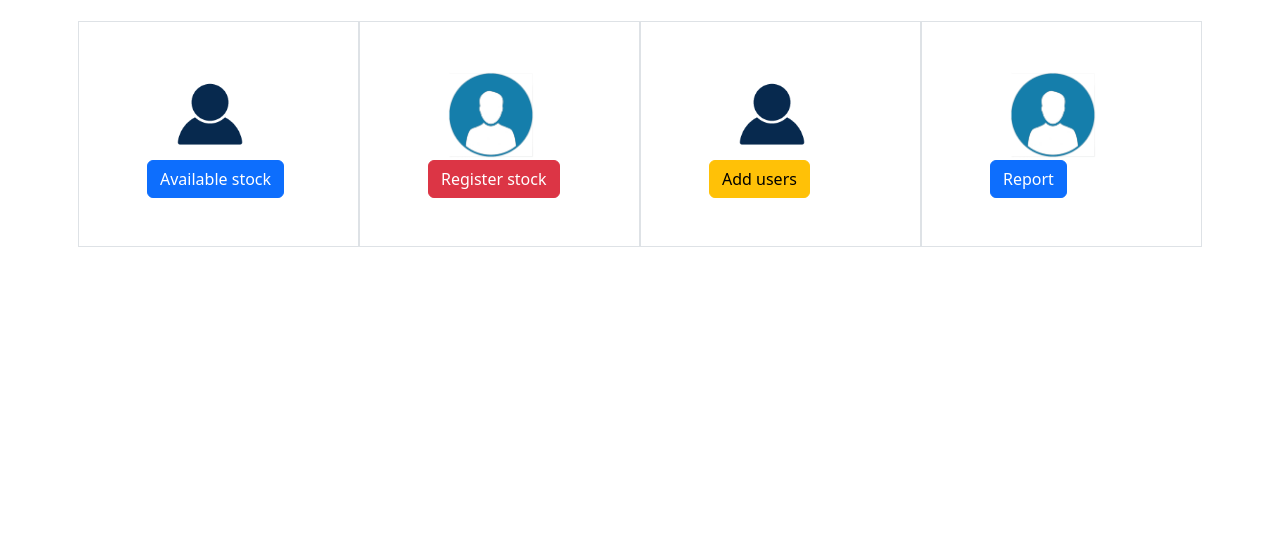
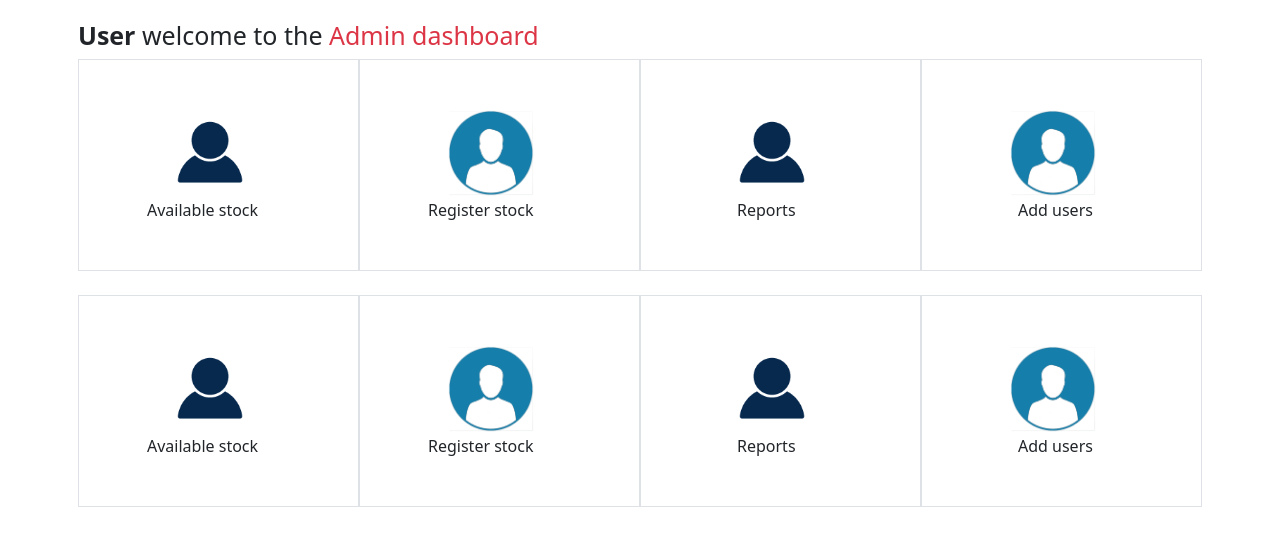
Before and after one commit to ampaignitious/liteShopper, a PHP site: page /dashboard.php in a window 1280 px wide. Shown: the part 56-602 px from the top of the page. Run offline with PHP 8.4, Linux system fonts and the light colour scheme.

Commit message:
added new pages

```diff
--- a/dashboard.php
+++ b/dashboard.php
@@ -2,25 +2,69 @@
 include('mynav.php');
 ?>
 <div style="padding-top:45px;">
-
 </div>
 <div class="container p-2 m-auto ">
-    <div class="row pr-3 pt-4 m-auto" >
+<p style="margin-top:20px; margin-bottom:-20px; font-size:25px;"><b>User</b> welcome to the <span class="text-danger">Admin dashboard</span></p>
+<!-- first row -->
+<div class="row pr-3 pt-4 m-auto" >
         <!-- the dashboard section -->
         <?php
         $i=0;
-        $items = array("Available stock","Register stock","Add users","Report");
-        $colors=array("primary","danger","warning","primary");
+        $items = array("Available stock","Register stock","Reports","Add users");
+        $links=array("stock.php","reports.php","users.php");
         $imgs=array("user1.png","user2.png","user1.png","user2.png");
         while($i<4):
         ?>
         <!-- section -->
         <div class="col-md-3 p-5 border">
-            <img src="<?php echo $imgs[$i]?>" class="img-responsive" width="70%" alt=""  style="padding-left:38px;">
+        <a href="dashboard1.php?msg=<?php echo $items[$i]?>"><img src="<?php echo $imgs[$i]?>" class="img-responsive" width="70%" alt=""  style="padding-left:38px;"></a>
         <br>
         <span class="d-md-none d-md-block"style="padding-left:30px;">Available stock</span>
-        <div  class="d-none d-sm-block " style="margin-left:20px">
-        <button class ="btn btn-<?php echo $colors[$i]?>"><span><?php echo $items[$i]?></span></button>
+        <div  class="d-none d-sm-block " style="margin-left:20px ">
+        <?php if($i==2){?>
+            <span style="padding-left:28px;"><?php echo $items[$i]?></span>
+        <?php
+        }
+        elseif($i==3){?>
+        <span style="padding-left:28px;"><?php echo $items[$i]?></span>
+        <?php }else{?>
+        <span><?php echo $items[$i]?></span>
+        <?php }?>
+        </div>
+        </div>
+        <!-- endsection -->
+       <?php
+       $i=$i+1;
+       endwhile
+       ?>
+       <!-- the dashboard section -->
+    </div>
+<!-- end of first row -->
+<!--second row -->
+<div class="row pr-3 pt-4 m-auto" >
+        <!-- the dashboard section -->
+        <?php
+        $i=0;
+        $items = array("Available stock","Register stock","Reports","Add users");
+        $links=array("stock.php","reports.php","users.php");
+        $imgs=array("user1.png","user2.png","user1.png","user2.png");
+        while($i<4):
+        ?>
+        <!-- section -->
+        <div class="col-md-3 p-5 border">
+        <a href="dashboard.php?msg=<?php echo $items[$i]?>"><img src="<?php echo $imgs[$i]?>" class="img-responsive" width="70%" alt=""  style="padding-left:38px;"></a>
+        <br>
+        <span class="d-md-none d-md-block"style="padding-left:30px;">Available stock</span>
+        <div  class="d-none d-sm-block " style="margin-left:20px ">
+        <?php if($i==2){?>
+            <span style="padding-left:28px;"><?php echo $items[$i]?></span>
+        <?php
+        }
+        elseif($i==3){?>
+        <span style="padding-left:28px;"><?php echo $items[$i]?></span>
+        <?php }else{?>
+        <span><?php echo $items[$i]?></span>
+        <?php }?>
         </div>
         </div>
         <!-- endsection -->
@@ -31,3 +75,5 @@ include('mynav.php');
        <!-- the dashboard section -->
     </div>
 </div>
+<!-- end of second row -->
+</div>
--- a/login.php
+++ b/login.php
@@ -9,7 +9,7 @@ include('mynav.php');
      </div>
     <div class="col-md-7">
         <h3 class="text-collapse"><small>Enter valid details to continue</small></h3>
-       <form action="homepage.php" action="get">
+       <form action="dashboard.php" action="get">
         <label for="firstname" class="form-label">Username:</label>
         <input type="text" class="form-control" id="firstname" name="username" required>
         <label for="firstname" class="form-label">Password:</label>
```
Also changed, not shown: dashboard1.php (added, +61 -0 lines), footer.php (added, +20 -0 lines), register.php (+7 -1 lines), homepage.php (line endings or trailing spaces).
